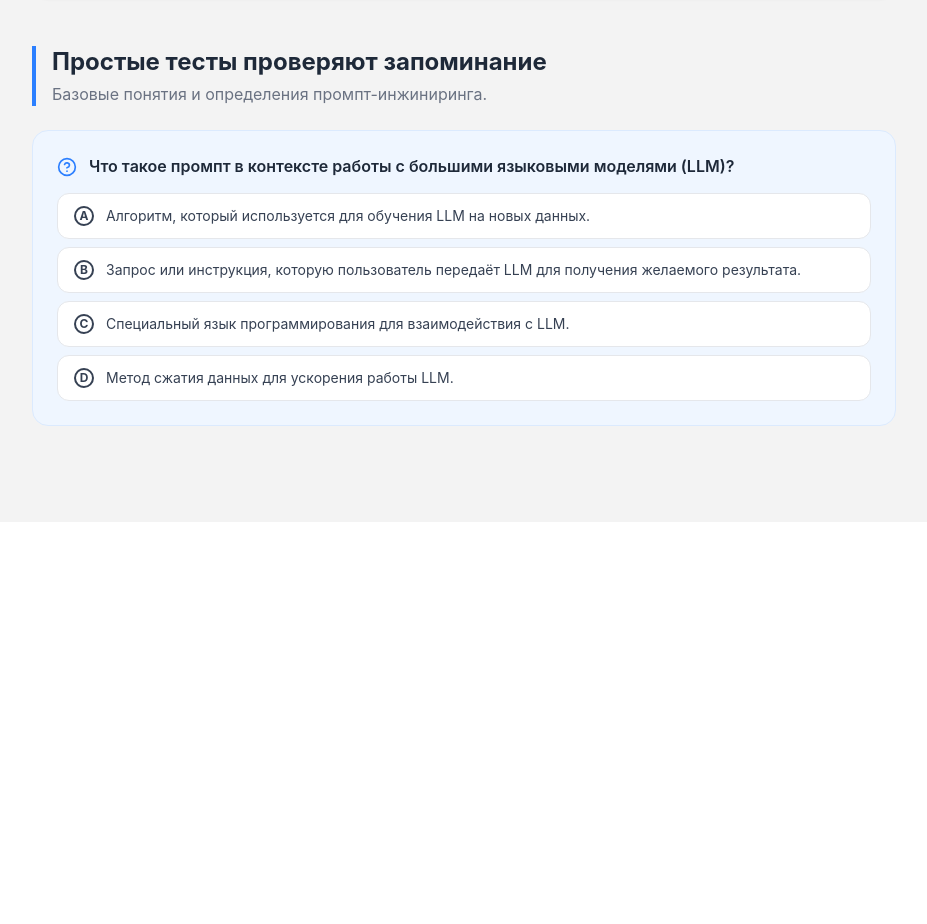
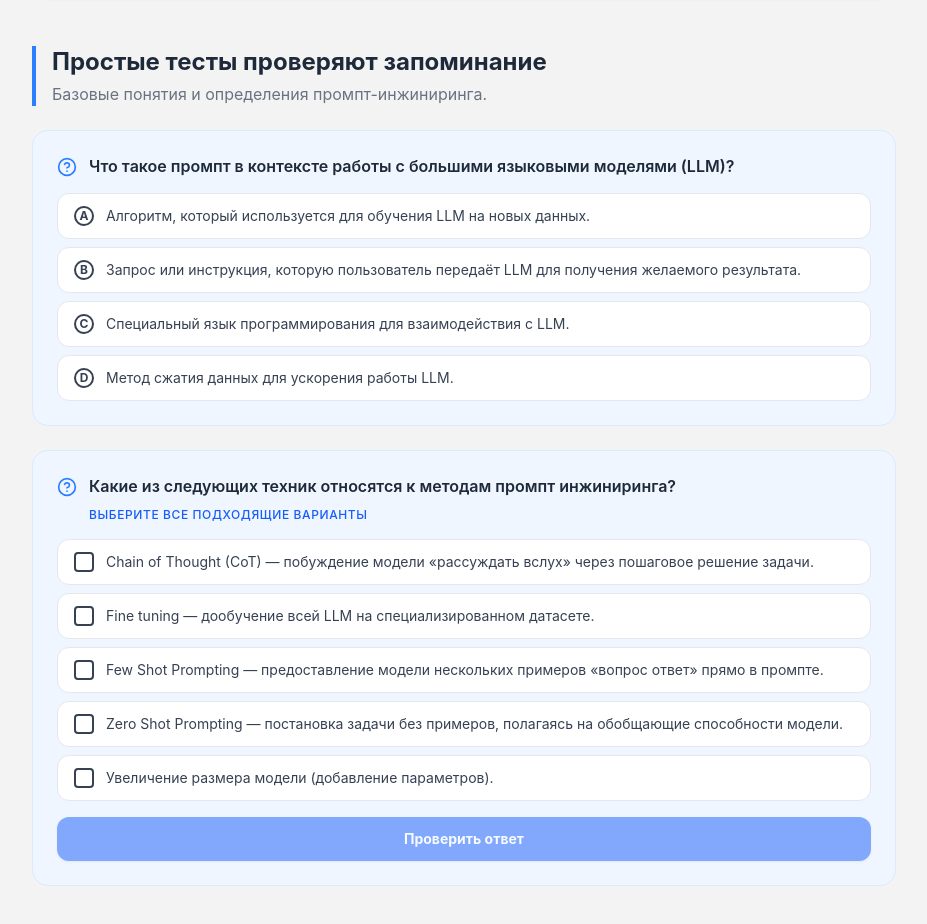
Before and after one commit to miklyaev/Prompt-Engineering-Portal, a React (Vite) app: page /tests in a window 1280 px wide. Shown: the part 320-1244 px from the top of the page, without its empty margins (176-1103 px from the left). Before the commit the page ends 842 px from the top, so only its background shows below. Built offline with nearby package versions, Linux system fonts and the light colour scheme.

Commit message:
MultipleChoice

```diff
--- a/src/data/tests.json
+++ b/src/data/tests.json
@@ -11,6 +11,23 @@
 				"Метод сжатия данных для ускорения работы LLM."
 			],
 			"correctAnswer": 1
+		},
+		{
+			"id": "st-2",
+			"type": "multiple-choice",
+			"question": "Какие из следующих техник относятся к методам промпт инжиниринга?",
+			"options": [
+				"Chain of Thought (CoT) — побуждение модели «рассуждать вслух» через пошаговое решение задачи.",
+				"Fine tuning — дообучение всей LLM на специализированном датасете.",
+				"Few Shot Prompting — предоставление модели нескольких примеров «вопрос ответ» прямо в промпте.",
+				"Zero Shot Prompting — постановка задачи без примеров, полагаясь на обобщающие способности модели.",
+				"Увеличение размера модели (добавление параметров)."
+			],
+			"correctAnswers": [
+				0,
+				2,
+				3
+			]
 		}
 	]
 }
--- a/src/pages/TestsPage.tsx
+++ b/src/pages/TestsPage.tsx
@@ -1,6 +1,7 @@
 import React from 'react';
 import ProgressBar from '../components/ProgressBar';
 import SingleChoice from '../components/SingleChoice';
+import MultipleChoice from '../components/MultipleChoice';
 import testsData from '../data/tests.json';
 
 const TestsPage: React.FC = () => {
@@ -32,15 +33,33 @@ const TestsPage: React.FC = () => {
         </div>
 
         <div className="grid gap-6">
-          {testsData.simpleTests.map((test) => (
+          {testsData.simpleTests.map((test) => {
+            if (test.type === 'single-choice') {
+              return (
                 <SingleChoice
                   key={test.id}
                   question={test.question}
                   options={test.options}
-              correctAnswer={test.correctAnswer}
+                  correctAnswer={test.correctAnswer!}
                   className="my-0"
                 />
-          ))}
+              );
+            }
+
+            if (test.type === 'multiple-choice') {
+              return (
+                <MultipleChoice
+                  key={test.id}
+                  question={test.question}
+                  options={test.options}
+                  correctAnswers={test.correctAnswers!}
+                  className="my-0"
+                />
+              );
+            }
+
+            return null;
+          })}
         </div>
       </section>
     </div>
```
Lines whose indentation alone changed are shown as unchanged.
